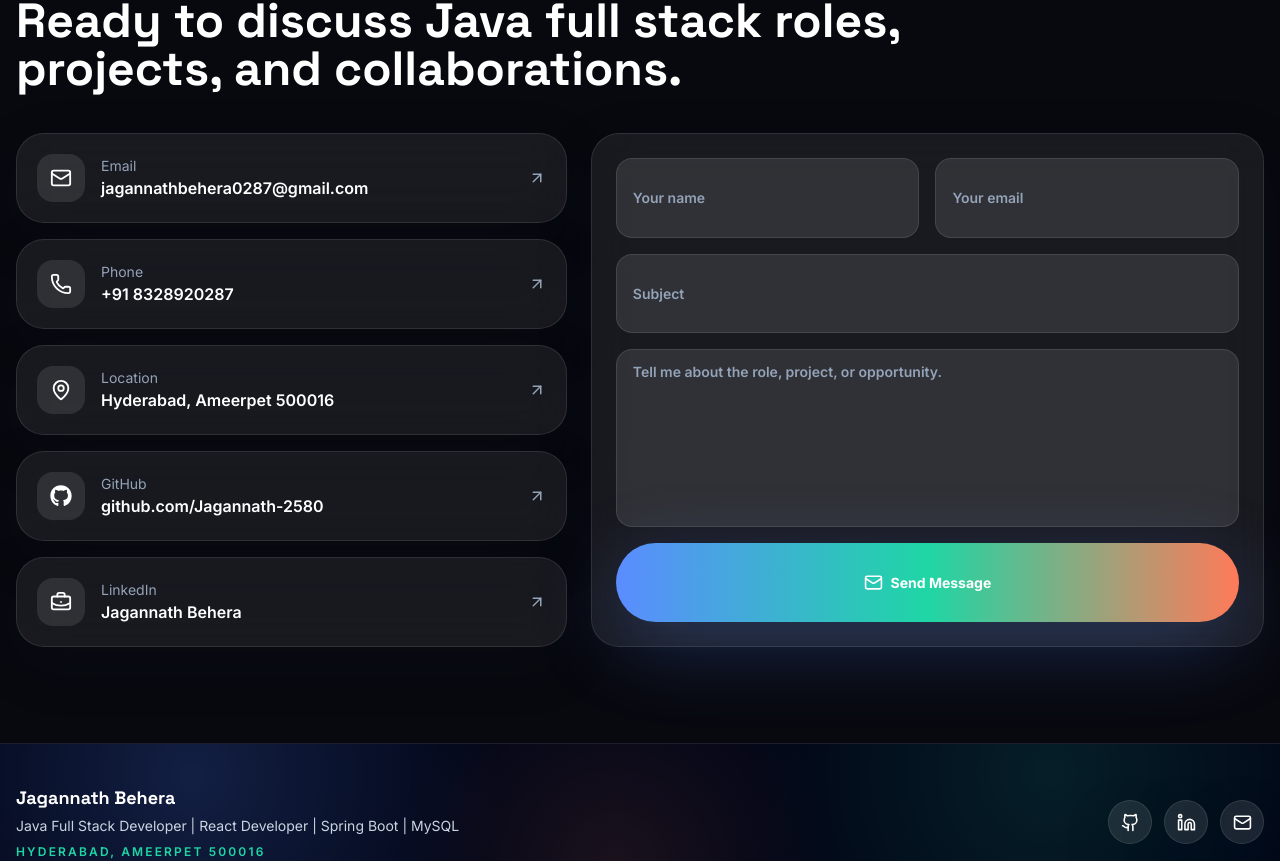
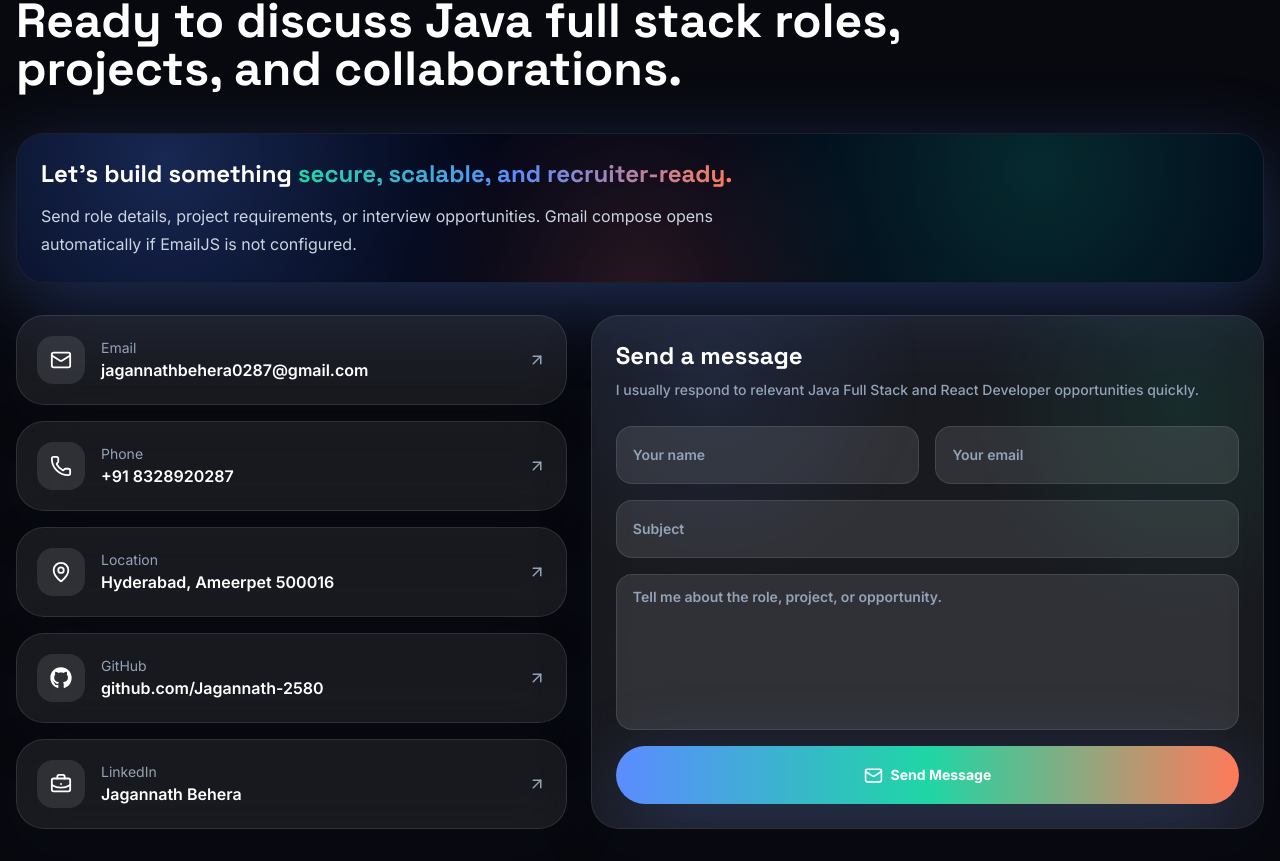
Before and after one commit to Jagannath-2580/Jagannath_Portfolio, a React (Vite) app: page / in a window 1280 px wide. Shown: the part 6851-7712 px from the top of the page. Built offline with nearby package versions, Linux system fonts and the light colour scheme.

Commit message:
Upgrade contact section design

```diff
--- a/src/components/Sections.tsx
+++ b/src/components/Sections.tsx
@@ -224,6 +224,14 @@ export function Contact() {
 
   return (
     <SectionShell id="contact" eyebrow="Contact" title="Ready to discuss Java full stack roles, projects, and collaborations.">
+      <div className="contact-hero mb-8 p-6 text-white">
+        <p className="font-display text-2xl font-extrabold">
+          Let's build something <span className="bg-gradient-to-r from-aurora via-electric to-ember bg-clip-text text-transparent">secure, scalable, and recruiter-ready.</span>
+        </p>
+        <p className="mt-3 max-w-3xl leading-7 text-slate-300">
+          Send role details, project requirements, or interview opportunities. Gmail compose opens automatically if EmailJS is not configured.
+        </p>
+      </div>
       <div className="grid gap-6 lg:grid-cols-[.9fr_1.1fr]">
         <div className="space-y-4">
           {contactCards.map(({ label, value, href, Icon }) => (
@@ -239,7 +247,11 @@ export function Contact() {
             </a>
           ))}
         </div>
-        <form onSubmit={sendEmail} className="glass-panel grid gap-4 p-4 sm:p-6">
+        <form onSubmit={sendEmail} className="contact-form-shell grid gap-4 p-4 sm:p-6">
+          <div>
+            <p className="font-display text-2xl font-extrabold text-slate-950 dark:text-white">Send a message</p>
+            <p className="mt-2 text-sm font-medium text-slate-600 dark:text-slate-400">I usually respond to relevant Java Full Stack and React Developer opportunities quickly.</p>
+          </div>
           <div className="grid gap-4 sm:grid-cols-2">
             <input name="name" required placeholder="Your name" className="field" />
             <input name="email" required type="email" placeholder="Your email" className="field" />
--- a/src/styles/index.css
+++ b/src/styles/index.css
@@ -76,11 +76,28 @@ body {
   }
 
   .field {
-    @apply min-h-12 rounded-2xl border border-slate-200 bg-white/80 px-4 py-3 text-sm font-semibold text-slate-900 outline-none transition placeholder:text-slate-400 focus:border-electric focus:ring-4 focus:ring-electric/15 dark:border-white/10 dark:bg-white/10 dark:text-white;
+    @apply min-h-12 rounded-2xl border border-slate-200 bg-white/85 px-4 py-3 text-sm font-semibold text-slate-900 outline-none transition placeholder:text-slate-400 focus:-translate-y-0.5 focus:border-electric focus:ring-4 focus:ring-electric/20 dark:border-white/10 dark:bg-white/10 dark:text-white;
+  }
+
+  .contact-hero {
+    @apply relative overflow-hidden rounded-[28px] border border-white/10 bg-slate-950 shadow-glow;
+  }
+
+  .contact-hero::before {
+    content: '';
+    @apply absolute inset-0 opacity-80;
+    background:
+      radial-gradient(circle at 12% 18%, rgba(91, 140, 255, 0.32), transparent 30%),
+      radial-gradient(circle at 82% 24%, rgba(31, 214, 165, 0.22), transparent 32%),
+      radial-gradient(circle at 50% 100%, rgba(255, 122, 89, 0.18), transparent 36%);
+  }
+
+  .contact-hero > * {
+    @apply relative z-10;
   }
 
   .contact-card {
-    @apply relative overflow-hidden transition duration-300 hover:-translate-y-1 hover:border-electric/50 hover:shadow-glow;
+    @apply relative overflow-hidden transition duration-300 hover:-translate-y-1 hover:border-electric/50 hover:shadow-glow active:-translate-y-0.5;
   }
 
   .contact-card::before {
@@ -112,6 +129,22 @@ body {
 
   .contact-card:hover .contact-card-arrow {
     @apply translate-x-1 -translate-y-1 text-aurora;
+  }
+
+  .contact-form-shell {
+    @apply relative overflow-hidden rounded-[28px] border border-slate-200/70 bg-white/[0.78] shadow-soft backdrop-blur-xl transition duration-300 hover:border-aurora/40 hover:shadow-glow dark:border-white/10 dark:bg-white/[0.07];
+  }
+
+  .contact-form-shell::before {
+    content: '';
+    @apply absolute inset-0 opacity-70;
+    background:
+      radial-gradient(circle at 18% 12%, rgba(91, 140, 255, 0.16), transparent 30%),
+      radial-gradient(circle at 88% 18%, rgba(31, 214, 165, 0.14), transparent 30%);
+  }
+
+  .contact-form-shell > * {
+    @apply relative z-10;
   }
 
   .skill-card {
```
